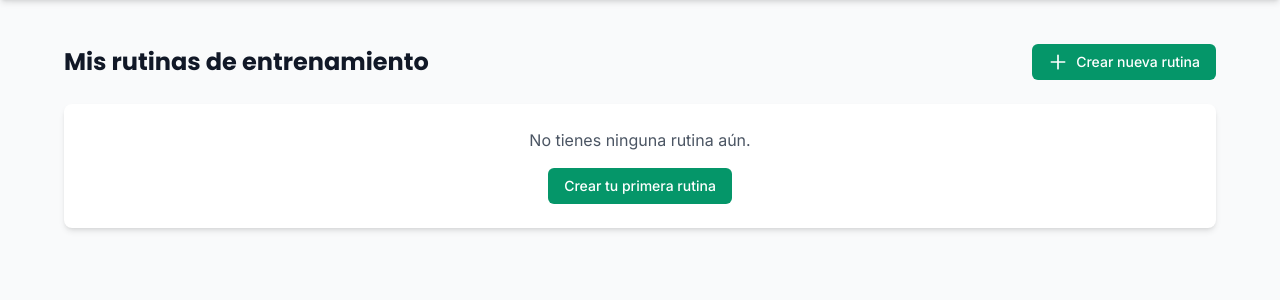
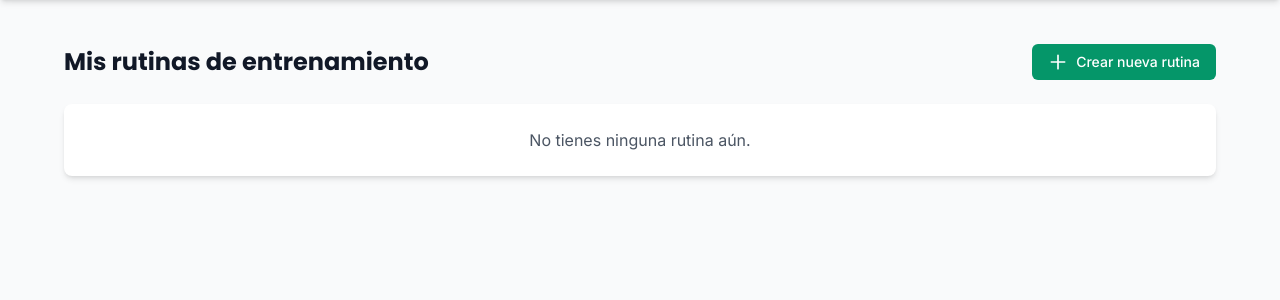
Before and after one commit to RoiCoresCabaleiro/repvault, a Flask app: template templates/plantillas/lista.html in a window 1280 px wide. Shown: the part 60-360 px from the top of the page. Run offline with Flask 3, Linux system fonts and the light colour scheme; the template is opened without the code that fills it, so the values that code supplies are empty; parts of the project's set-up code (start-up, migrations or seed data) failed here and were passed over; some libraries are stand-ins or nearby versions.

Commit message:
Ultimos arreglos

```diff
--- a/app.py
+++ b/app.py
@@ -31,8 +31,8 @@ def unauthorized():
     return redirect(url_for("auth.login", error="Debes iniciar sesión para acceder a esa página."))
 
 # Registrar Blueprints
+app.register_blueprint(home_bp)
 app.register_blueprint(auth_bp)
-app.register_blueprint(home_bp)
 app.register_blueprint(ejercicios_bp)
 app.register_blueprint(plantillas_bp)
 app.register_blueprint(entrenamientos_bp)
--- a/routes/auth.py
+++ b/routes/auth.py
@@ -5,7 +5,7 @@ import sirope
 from models.usuario import Usuario
 from routes.utils import importar_ejercicios_por_defecto, importar_plantillas_por_defecto, generar_entrenamientos_historicos
 
-auth_bp = Blueprint("auth", __name__)
+auth_bp = Blueprint("auth", __name__, url_prefix="/auth")
 
 
 @auth_bp.route("/login", methods=["GET", "POST"])
--- a/routes/home.py
+++ b/routes/home.py
@@ -6,7 +6,7 @@ from collections import Counter
 
 from models.entrenamiento_realizado import EntrenamientoRealizado
 
-home_bp = Blueprint("home", __name__, url_prefix="")
+home_bp = Blueprint("home", __name__)
 
 
 
--- a/routes/plantillas.py
+++ b/routes/plantillas.py
@@ -4,11 +4,9 @@ import sirope
 from datetime import datetime
 
 from models.plantilla import Plantilla
-from models.ejercicio import Ejercicio
 from routes.utils import encode_oid, decode_oid, GRUPOS_VALIDOS, EQUIPAMIENTOS_VALIDOS, calcular_ejs_seleccionados, calcular_ejs_disponibles
 
 plantillas_bp = Blueprint("plantillas", __name__, url_prefix="/plantillas")
-
 
 
 @plantillas_bp.route("/")
@@ -187,7 +185,7 @@ def gestionar(clave=None):
 
 
 
-@plantillas_bp.route("/ver/<path:clave>", methods=["GET"])
+@plantillas_bp.route("/ver/<path:clave>")
 @login_required
 def ver(clave):
     srp = sirope.Sirope()
--- a/templates/plantillas/lista.html
+++ b/templates/plantillas/lista.html
@@ -44,10 +44,7 @@
         </div>
     {% else %}
         <div class="bg-white dark:bg-gray-800 rounded-lg shadow-md p-6 text-center transition-colors">
-            <p class="text-gray-600 dark:text-gray-400 mb-4">No tienes ninguna rutina aún.</p>
-            <a href="{{ url_for('plantillas.gestionar') }}" class="inline-flex items-center px-4 py-2 bg-primary-600 hover:bg-primary-700 text-white rounded-md text-sm font-medium transition-colors">
-                Crear tu primera rutina
-            </a>
+            <p class="text-gray-600 dark:text-gray-400">No tienes ninguna rutina aún.</p>
         </div>
     {% endif %}
 </div>
```
Also changed, not shown: models/usuario.py (+0 -9 lines), routes/utils.py (+3 -5 lines).
